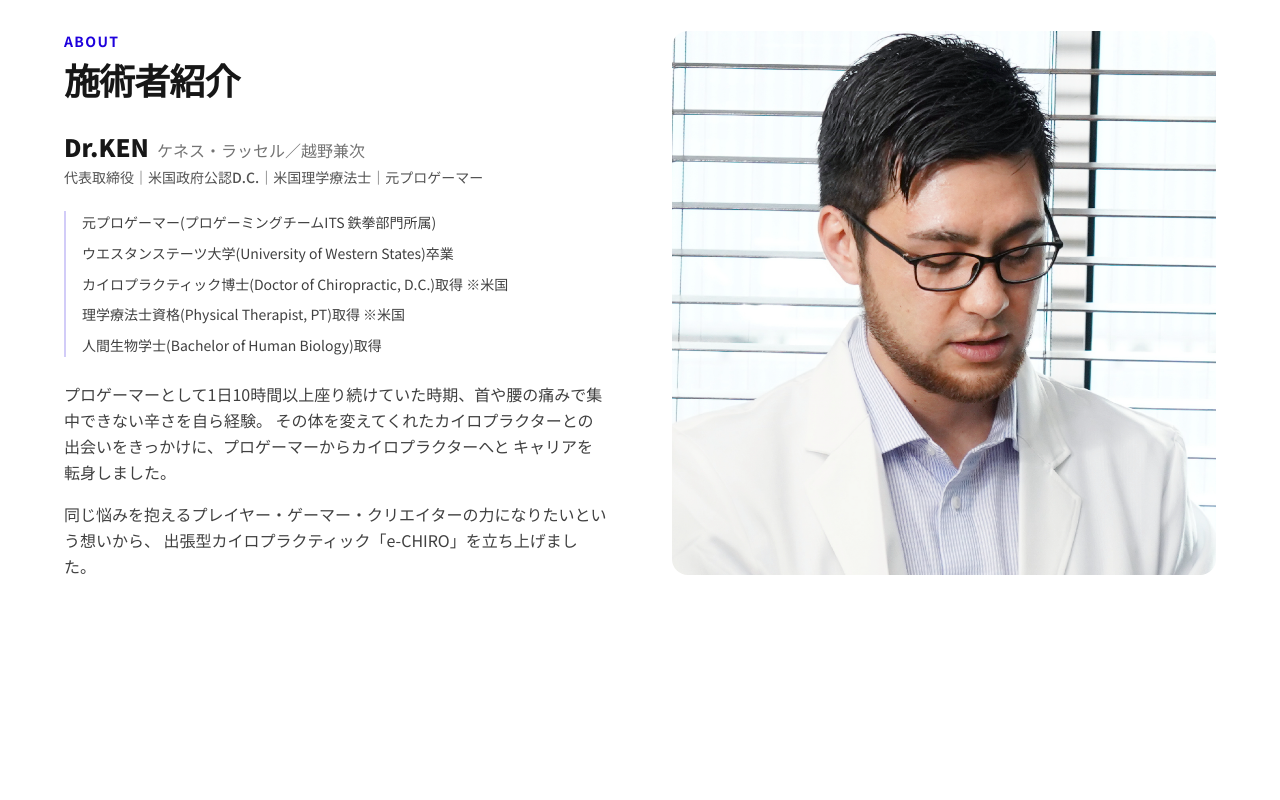
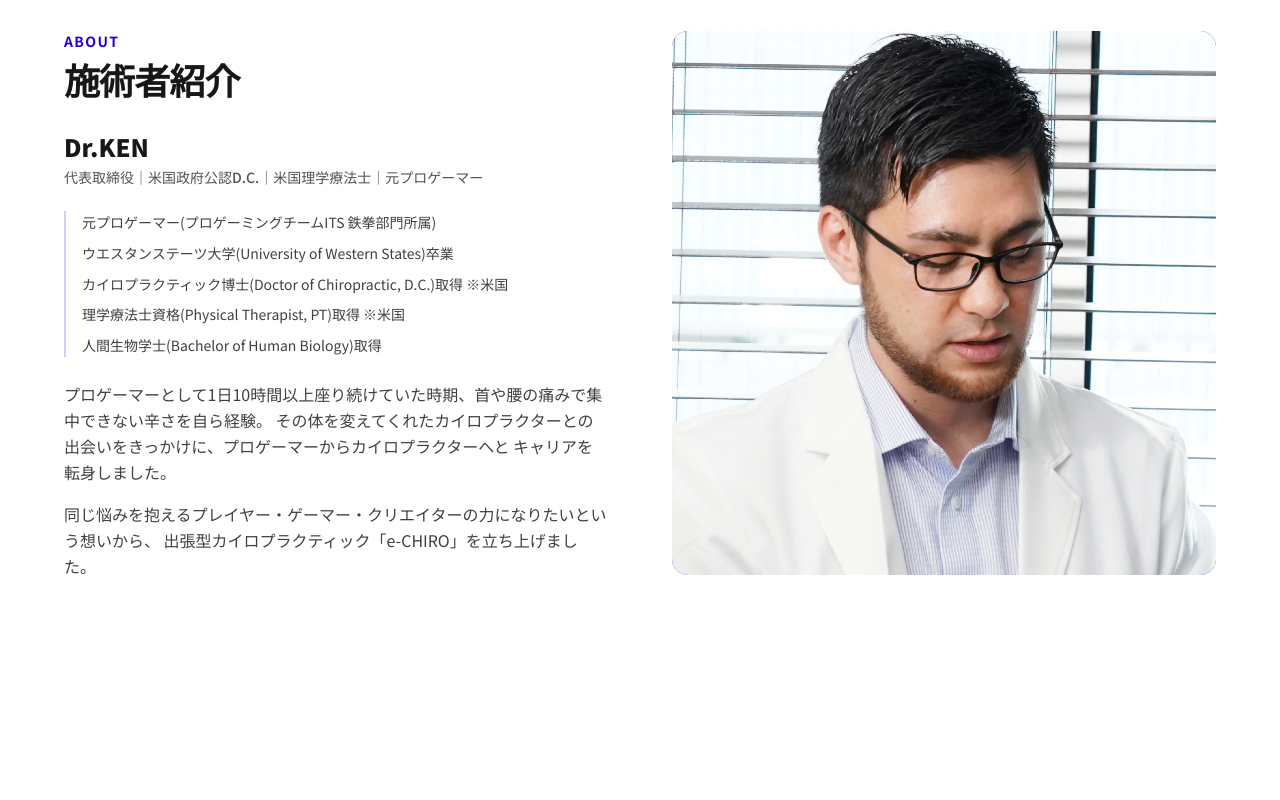
Before and after one commit to kenjikoshino522-code/e-chiro-landing, a Next.js app: page / in a window 1280 px wide. Shown: the part 1140-1940 px from the top of the page. Built offline with nearby package versions, Linux system fonts and the light colour scheme.

Commit message:
Remove client names/team name, drop rating line
Fix menu/image number mismatch, note card contrast, drop client names
Remove 5.0/13-review rating line from Voice section header

```diff
--- a/components/About.tsx
+++ b/components/About.tsx
@@ -19,12 +19,7 @@ export default function About() {
           </h2>
 
           <div className="mt-8">
-            <p className="text-2xl font-extrabold text-neutral-900">
-              Dr.KEN
-              <span className="ml-2 text-base font-medium text-neutral-500">
-                ケネス・ラッセル／越野兼次
-              </span>
-            </p>
+            <p className="text-2xl font-extrabold text-neutral-900">Dr.KEN</p>
             <p className="mt-1 text-sm font-medium text-neutral-600">
               代表取締役｜米国政府公認D.C.｜米国理学療法士｜元プロゲーマー
             </p>
--- a/components/Footer.tsx
+++ b/components/Footer.tsx
@@ -1,6 +1,6 @@
 import Image from "next/image";
 import Link from "next/link";
-import { CONTACT_EMAIL, LINE_URL, X_URL } from "@/lib/constants";
+import { LINE_URL, X_URL } from "@/lib/constants";
 
 export default function Footer() {
   return (
@@ -31,12 +31,6 @@ export default function Footer() {
           >
             X (@echiro_dc)
           </a>
-          <a
-            href={`mailto:${CONTACT_EMAIL}`}
-            className="flex min-h-11 items-center px-2 hover:text-white"
-          >
-            {CONTACT_EMAIL}
-          </a>
           <Link href="/tokushoho" className="flex min-h-11 items-center px-2 hover:text-white">
             特定商取引法に基づく表記
           </Link>
```
